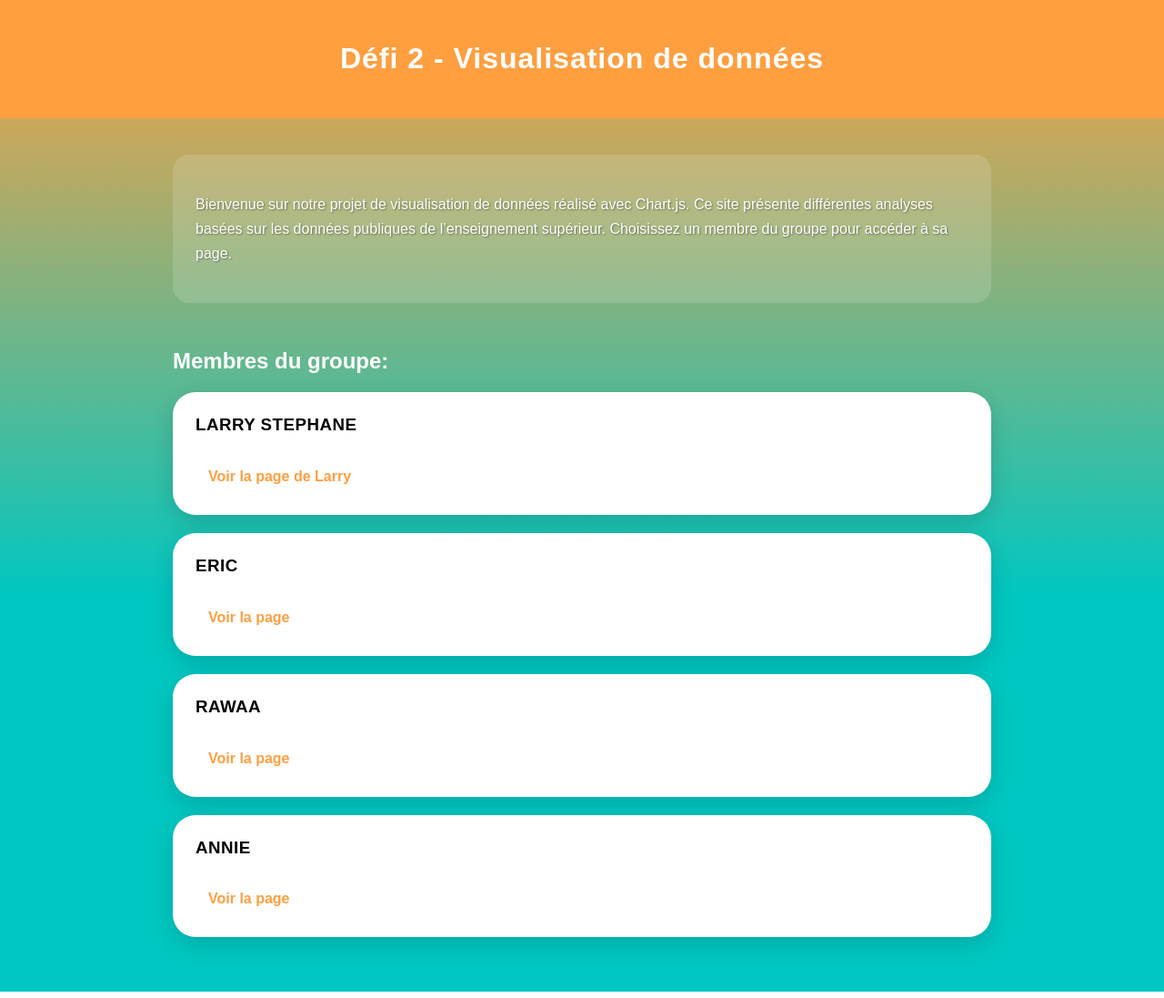
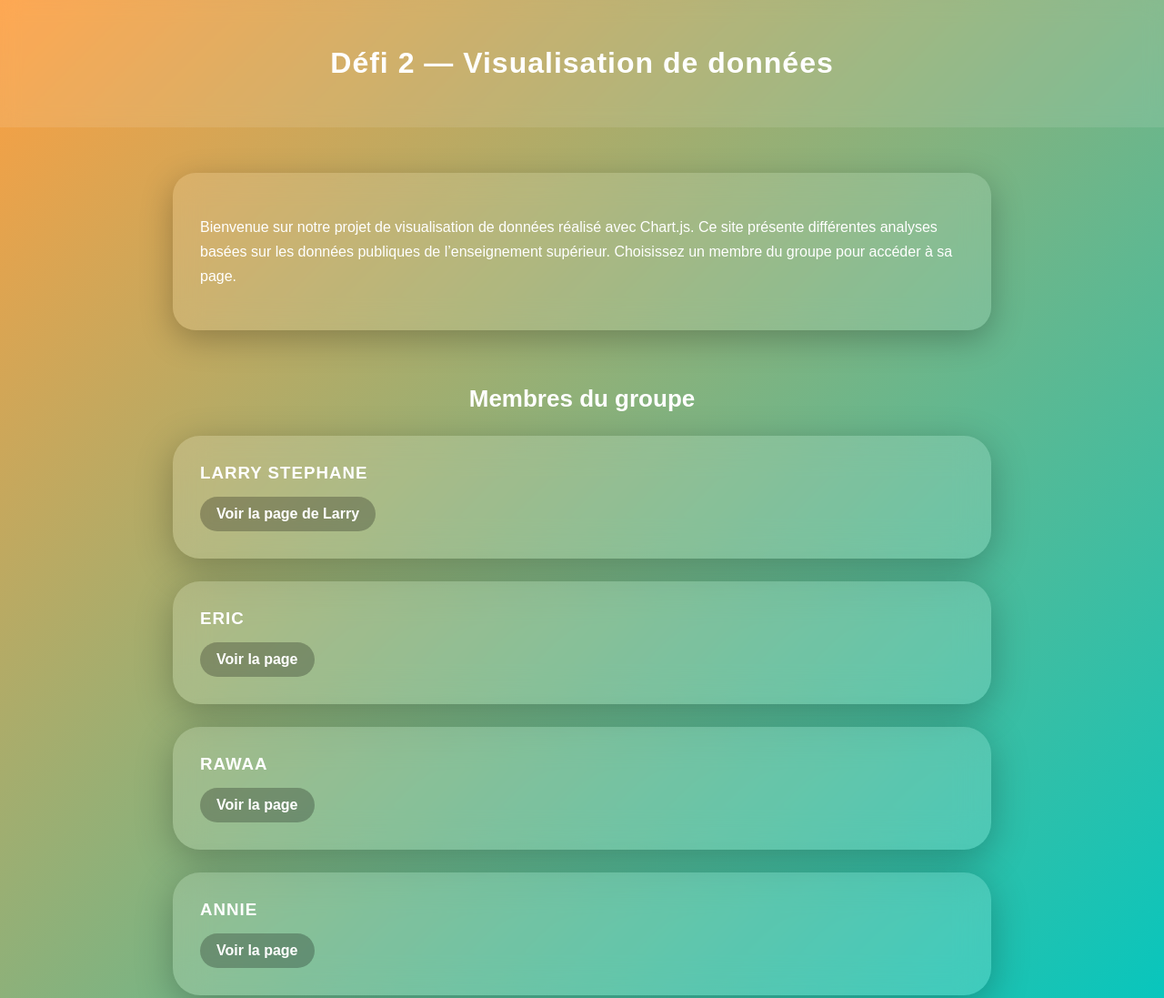
Before and after one commit to larrysteph/projet-MIASHS-visualisation_donnees, a plain HTML site: page accueil.html in a window 1280 px wide. Shown: the top 1097 px of the page at 91% size. Drawn offline with Linux system fonts and the light colour scheme.

Commit message:
Amélioration design page accueil

```diff
--- a/accueil.html
+++ b/accueil.html
@@ -6,92 +6,94 @@
 
 <style>
 
-   .intro p {
-      font-weight: 500;
-      text-shadow: 1px 1px 2px rgba(0, 0, 0, 0.4);
-   }
-
-   .intro {
-      background-color: rgba(255, 255, 255, 0.15);
-      padding: 25px;
-      border-radius: 18px;
-      line-height: 1.7;
-      backdrop-filter: blur(6px);
-   }
-
 body {
   margin: 0;
   font-family: Arial, sans-serif;
   color: white;
-      background: linear-gradient(
-        to bottom,
-        rgb(255, 159, 64) 0%,
-        rgb(0, 199, 193) 60%
-      );
+  background: linear-gradient(135deg, rgb(255,159,64), rgb(0,199,193));
 }
 
 header {
-      background-color: rgb(255, 159, 64);
-      padding: 25px;
+  padding: 30px;
   text-align: center;
   letter-spacing: 1px;
+  background: rgba(255,255,255,0.1);
+  backdrop-filter: blur(10px);
+  -webkit-backdrop-filter: blur(10px);
 }
 
 .container {
-      padding: 40px;
+  padding: 50px 20px;
   max-width: 900px;
   margin: auto;
 }
 
+.intro {
+  background: rgba(255,255,255,0.12);
+  padding: 30px;
+  border-radius: 25px;
+  backdrop-filter: blur(15px);
+  -webkit-backdrop-filter: blur(15px);
+  box-shadow: 0 10px 35px rgba(0,0,0,0.25);
+  line-height: 1.7;
+}
+
+.intro p {
+  font-weight: 500;
+}
+
 h2 {
-      margin-top: 50px;
-      font-size: 24px;
+  margin-top: 60px;
+  text-align: center;
+  font-size: 26px;
 }
 
 .membre {
-      background-color: white;
-      color: black;
-      padding: 25px;
-      margin: 20px 0;
-      border-radius: 25px;
-      box-shadow: 0 8px 25px rgba(0,0,0,0.15);
-      transition: 0.3s ease;
+  padding: 30px;
+  margin: 25px 0;
+  border-radius: 30px;
+  background: rgba(255,255,255,0.15);
+  backdrop-filter: blur(18px);
+  -webkit-backdrop-filter: blur(18px);
+  box-shadow: 0 10px 40px rgba(0,0,0,0.25);
+  transition: 0.35s ease;
 }
 
 .membre:hover {
-      transform: translateY(-5px);
-      box-shadow: 0 12px 30px rgba(0,0,0,0.2);
+  transform: translateY(-6px);
+  box-shadow: 0 15px 45px rgba(0,0,0,0.35);
 }
 
 .membre h3 {
-      margin-top: 0;
+  margin: 0;
   font-weight: 600;
-      letter-spacing: 0.5px;
+  letter-spacing: 1px;
 }
 
 a {
   text-decoration: none;
   font-weight: bold;
-      color: rgb(255, 159, 64);
-      padding: 8px 14px;
-      border-radius: 20px;
+  color: white;
+  display: inline-block;
+  margin-top: 15px;
+  padding: 10px 18px;
+  border-radius: 25px;
+  background: rgba(0,0,0,0.25);
   transition: 0.3s;
-      display: inline-block;
-      margin-top: 10px;
 }
 
 a:hover {
-      background-color: rgb(0, 199, 193);
-      color: white;
+  background: white;
+  color: rgb(0,199,193);
 }
 
 </style>
+</head>
 
-</head>
 <body>
 
 <header>
-    <h1>Défi 2 - Visualisation de données</h1>
+  <h1>Défi 2 — Visualisation de données</h1>
 </header>
 
 <div class="container">
@@ -104,7 +106,7 @@
     </p>
   </div>
 
-    <h2>Membres du groupe:</h2>
+  <h2>Membres du groupe</h2>
 
   <div class="membre">
     <h3>LARRY STEPHANE</h3>
```
Also changed, not shown: ex1.html (+90 -27 lines). Lines whose indentation alone changed are shown as unchanged.
